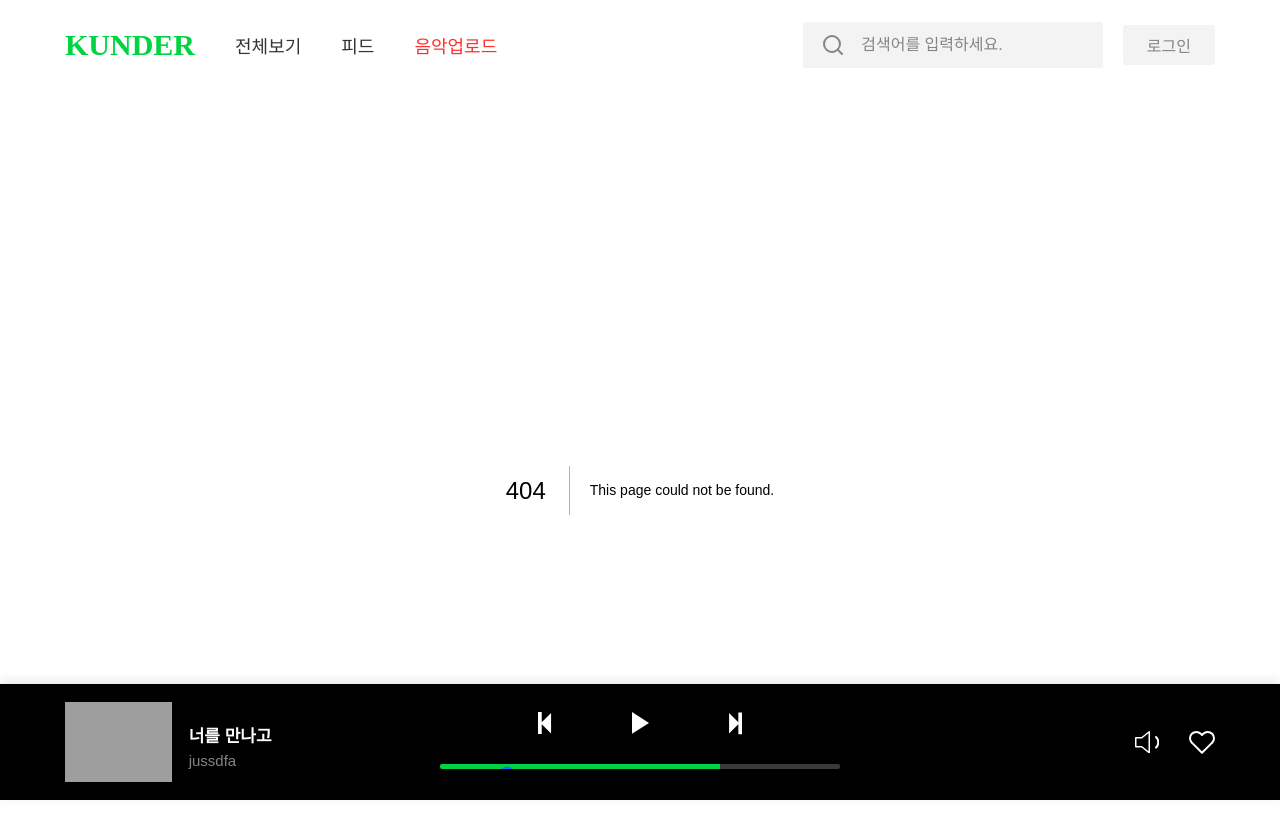
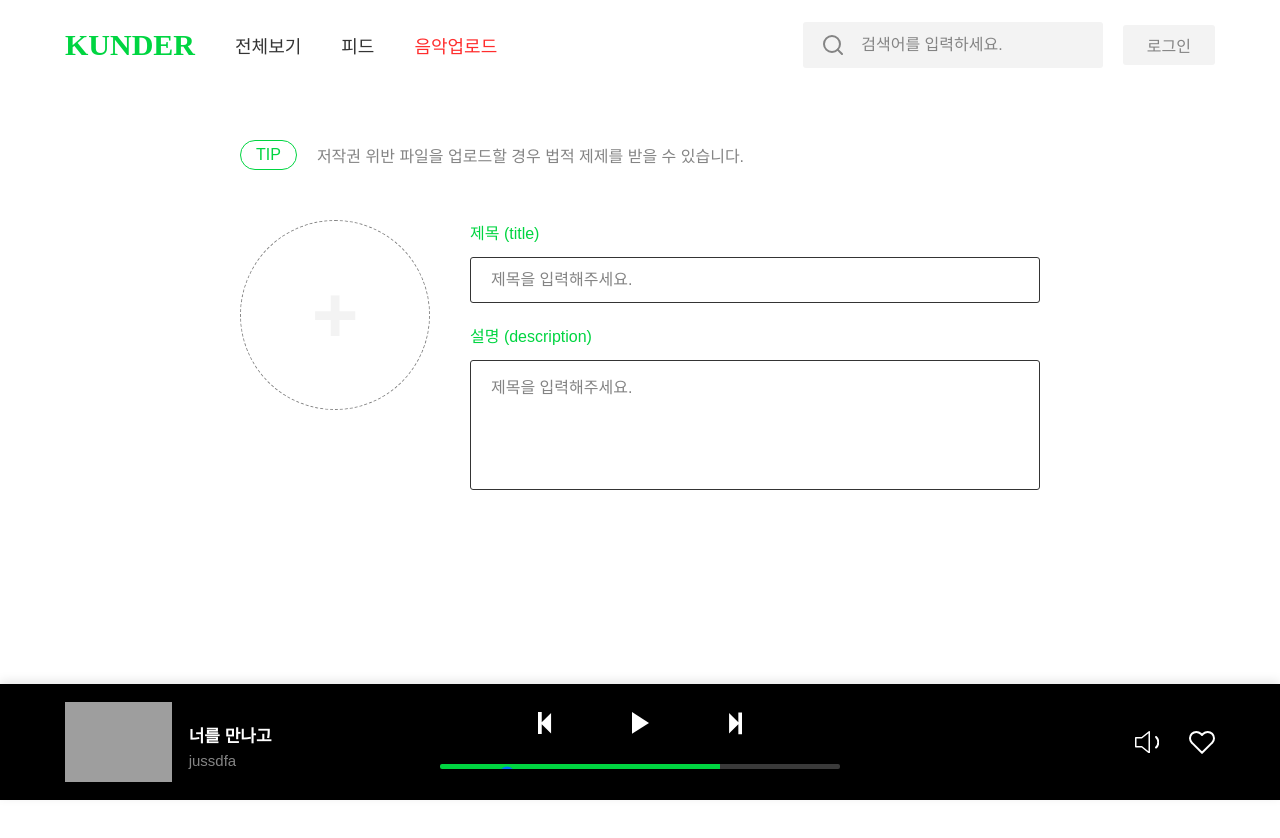
Before and after one commit to Passion-fruits/kunder, a Next.js app: page /upload in a window 1280 px wide. Before the commit this address had no page. Shown: the top 838 px of the page. After the commit the page ends 810 px from the top, so only its background shows below. Built offline with nearby package versions, Linux system fonts and the light colour scheme; grey boxes are pictures that could not be loaded; a web font is replaced by a local one.

Commit message:
[UPDATE]

```diff
--- a/api/profile.ts
+++ b/api/profile.ts
@@ -19,6 +19,7 @@ export default {
     });
   },
   updateProfile(userData) {
+    console.log(userData)
     return request({
       url: `/profile`,
       method: "put",
--- a/pages/profile/menu/menuList.tsx
+++ b/pages/profile/menu/menuList.tsx
@@ -1,7 +1,7 @@
 import * as S from "../../../styles/profileStyles";
 import Menu from "./menu";
 
-export default function MenuList({ menu, callback }) {
+export default function MenuList({ menu, callback, follower,following }) {
   return (
     <S.Menu>
       <Menu
@@ -13,14 +13,14 @@ export default function MenuList({ menu, callback }) {
       />
       <Menu
         contents="팔로워"
-        cnt="10"
+        cnt={follower}
         nowMenu={menu}
         menu="follower"
         callback={callback}
       />
       <Menu
         contents="팔로잉"
-        cnt="20"
+        cnt={following}
         nowMenu={menu}
         menu="following"
         callback={callback}
--- /dev/null
+++ b/pages/upload/index.tsx
@@ -0,0 +1,36 @@
+import * as S from "../../styles/uploadStyles";
+
+export default function UploadPage() {
+  return (
+    <S.Wrapper>
+      <S.Container>
+        <>
+          <S.Tip>
+            <div>TIP</div>
+            <p>
+              저작권 위반 파일을 업로드할 경우 법적 제제를 받을 수 있습니다.
+            </p>
+          </S.Tip>
+        </>
+        <>
+          <S.UploadContainer>
+            <S.UploadBtn />
+            <S.FlexContainer>
+              <S.InpContainer>
+                  <span>제목 (title)</span>
+                  <input type="text" name="" id="" placeholder="제목을 입력해주세요." />
+              </S.InpContainer>
+              <S.InpContainer>
+                  <span>설명 (description)</span>
+                  <textarea name="" id="" placeholder="제목을 입력해주세요." />
+              </S.InpContainer>
+              <S.SelectContainer>
+
+              </S.SelectContainer>
+            </S.FlexContainer>
+          </S.UploadContainer>
+        </>
+      </S.Container>
+    </S.Wrapper>
+  );
+}
--- /dev/null
+++ b/styles/uploadStyles.ts
@@ -0,0 +1,91 @@
+import styled from "@emotion/styled";
+import { COLOR, CONTAINER, WRAPPER } from "./index";
+
+export const Wrapper = styled(WRAPPER)``;
+
+export const Container = styled(CONTAINER)`
+  padding-top: 50px;
+  width: 800px;
+  margin-bottom: 100px;
+`;
+
+export const Tip = styled.div`
+  width: 100%;
+  display: flex;
+  align-items: center;
+  gap: 20px;
+  & div {
+    border: 1px solid ${COLOR.main};
+    border-radius: 24px;
+    font-size: 16px;
+    color: ${COLOR.main};
+    padding: 5px 15px;
+  }
+  & p {
+    margin: 0;
+    padding: 0;
+    color: ${COLOR.text};
+    font-size: 16px;
+  }
+`;
+
+export const UploadContainer = styled.div`
+  width: 100%;
+  display: flex;
+  justify-content: space-between;
+  padding-top: 50px;
+`;
+
+export const UploadBtn = styled.button`
+  width: 190px;
+  height: 190px;
+  border-radius: 80%;
+  border: 1px dashed ${COLOR.text};
+  background-color: white;
+  color: ${COLOR.background};
+  font-size: 80px;
+  font-weight: bold;
+  &::after {
+    content: "+";
+  }
+`;
+
+export const FlexContainer = styled.div`
+  width: 570px;
+  display: flex;
+  flex-direction: column;
+  gap: 20px;
+`;
+
+export const InpContainer = styled.div`
+  width: 100%;
+  display: flex;
+  flex-direction: column;
+  gap: 13px;
+  & input,
+  select,
+  textarea {
+    padding: 13px 20px;
+    color: ${COLOR.black};
+    border: 1px solid ${COLOR.black};
+    border-radius: 3px;
+    font-size: 16px;
+    &::placeholder {
+      color: ${COLOR.text};
+    }
+  }
+  & textarea {
+    height: 130px;
+    resize: none;
+  }
+  & span {
+    color: ${COLOR.main};
+    font-size: 16px;
+  }
+`;
+
+export const SelectContainer = styled.div`
+  display: grid;
+  justify-content: space-between;
+  grid-template-columns: repeat(2, 260px);
+`;
```
Also changed, not shown: pages/profile/index.tsx (+7 -3 lines).
